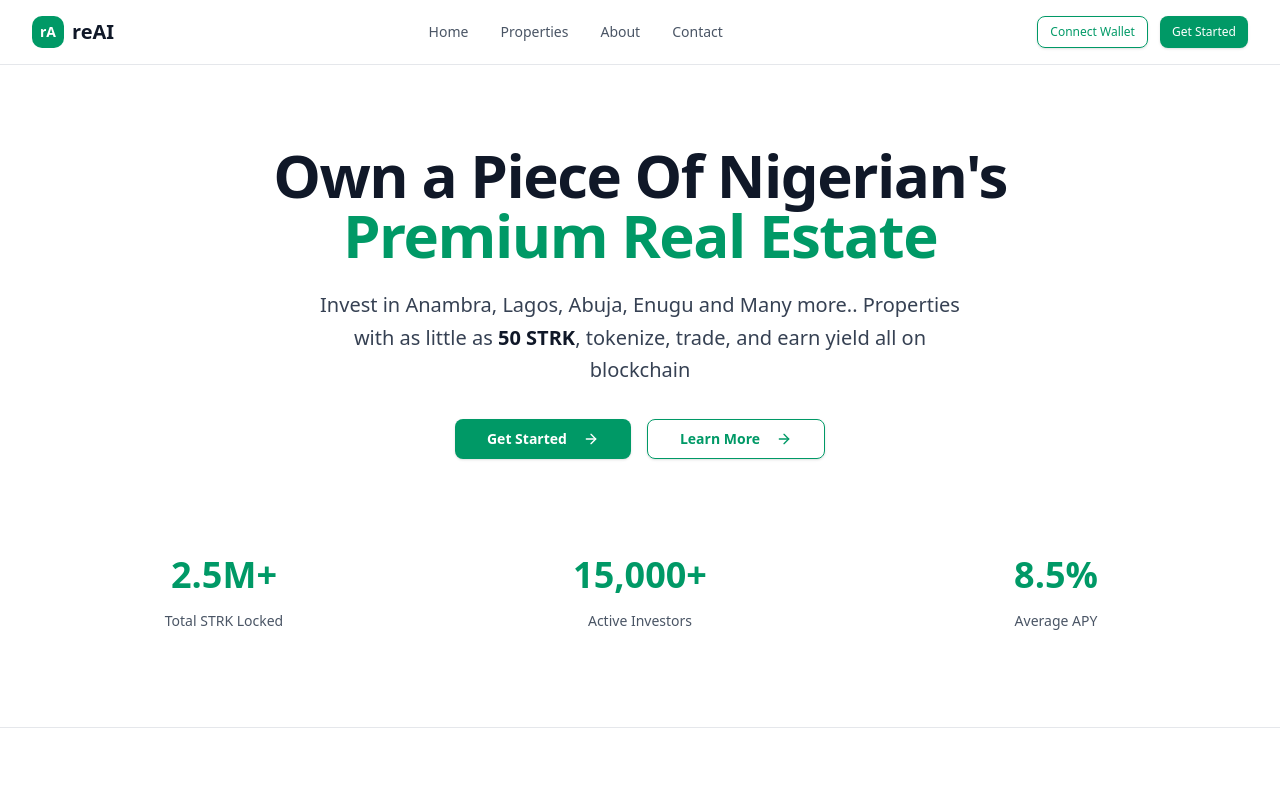
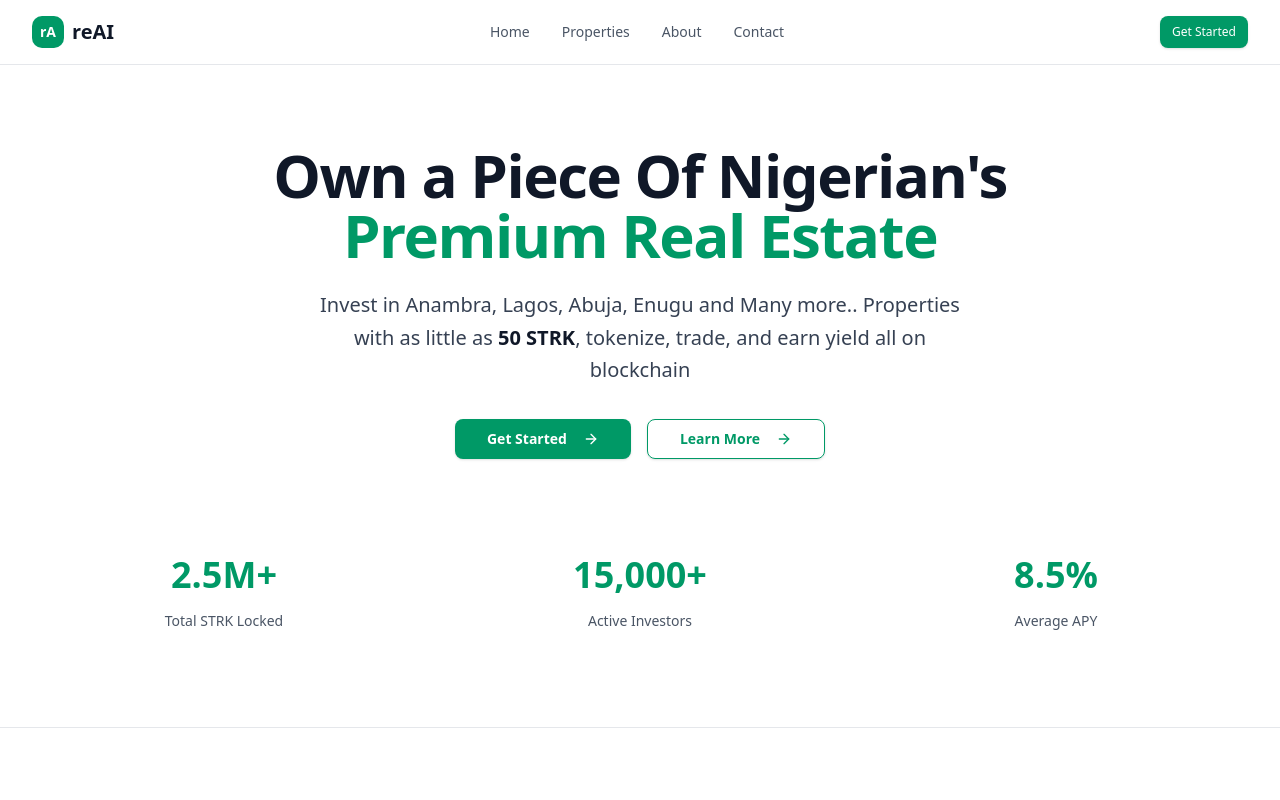
Before and after one commit to legend4tech/VERI-AI, a Next.js app in the folder packages/nextjs/: page / in a window 1280 px wide. Shown: the top 800 px of the page. Built offline with nearby package versions, Linux system fonts and the light colour scheme; no server answers; what @starknet-react/chains, @starknet-react/core would draw is missing.

Commit message:
feat: made the login functional

```diff
--- a/packages/nextjs/components/landing/header.tsx
+++ b/packages/nextjs/components/landing/header.tsx
@@ -38,13 +38,7 @@ export function Header() {
             </nav>
 
             <div className="hidden gap-3 md:flex">
-              <Button
-                variant="outline"
-                size="sm"
-                className="border-emerald-600 text-emerald-600 hover:bg-emerald-600 hover:text-white transition-colors bg-transparent"
-              >
-                Connect Wallet
-              </Button>
+
               <Button
                 size="sm"
                 className="bg-emerald-600 hover:bg-emerald-700 text-white transition-colors"
```
